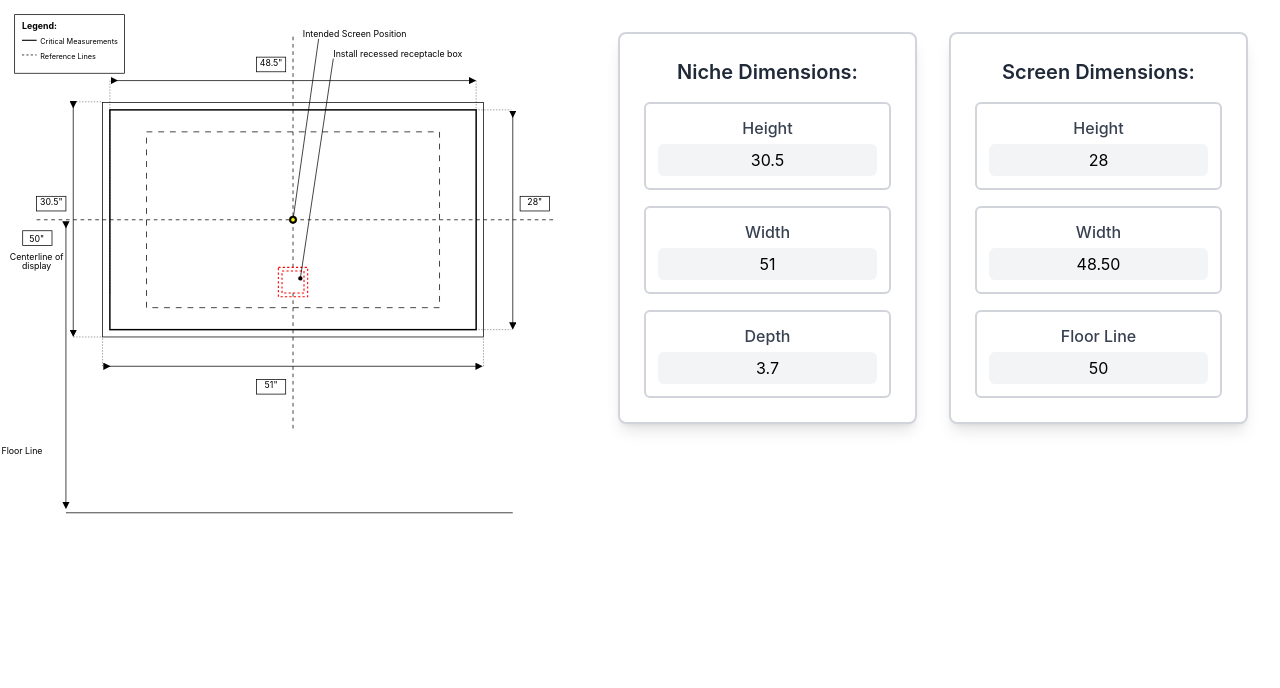
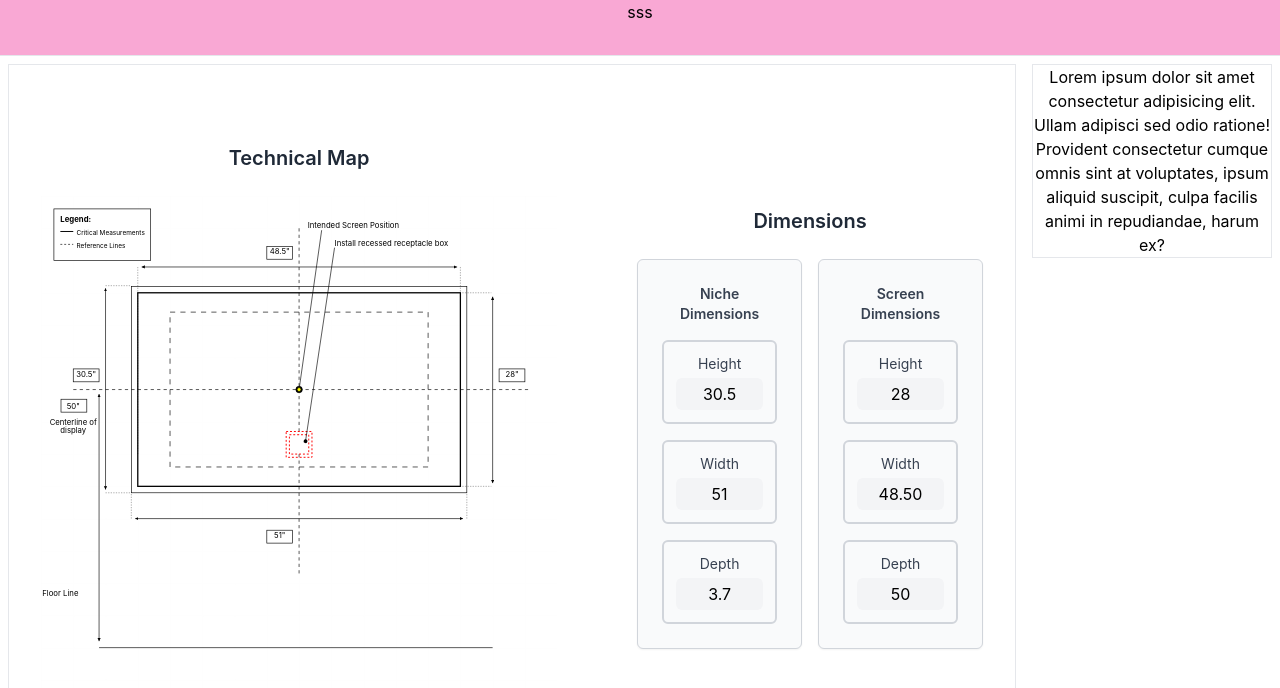
Before and after one commit to Kheidari71/LedTechnicalMap, a React (Create React App) app: page / in a window 1280 px wide. Shown: the top 688 px of the page. Built offline with nearby package versions, Linux system fonts and the light colour scheme.

Commit message:
Added new files for LED-Technical-Map functionality

```diff
--- a/src/App.js
+++ b/src/App.js
@@ -1,11 +1,15 @@
-import logo from './logo.svg';
+
 import './App.css';
 import Content from './components/Content';
+import Sidebar from './components/Sidebar';
+import Header from './components/Header';
 
 function App() {
   return (
     <div className="App">
  <Content/>
+ <Sidebar/>
+ <Header/>
     </div>
   );
 }
--- a/src/components/Content.jsx
+++ b/src/components/Content.jsx
@@ -1,14 +1,26 @@
 import React from 'react';
 import DiagramLED from './DiagramLED';
-import Dimension from './Dimension';
+import DimensionBoxes from './Dimension';
 
 const Content = () => {
     return (
-        <div className='flex flex-row flex-nowrap'>
-            <DiagramLED/>
-            <Dimension/>
-        </div>
+        <section className="w-full h-screen pt-14 lg:pr-64 pr-0 top-0">
+            <div className="w-full p-2 h-full ">
+                {/* Grid layout for side-by-side containers */}
+                <div className="grid grid-cols-1 lg:grid-cols-12 gap-4 h-full border">
+                    {/* Diagram takes 7 columns on large screens */}
+                    <div className="col-span-12 lg:col-span-7 flex items-center justify-center">
+                        <DiagramLED />
+                    </div>
+                    {/* Dimensions take 5 columns on large screens */}
+                    <div className="col-span-12 lg:col-span-5 flex flex-col items-center justify-center">
+                        <DimensionBoxes />
+                    </div>
+
+                </div>
+            </div>
+        </section>
     );
-}
+};
 
 export default Content;
--- a/src/components/DiagramLED.jsx
+++ b/src/components/DiagramLED.jsx
@@ -1,5 +1,5 @@
 import React from "react";
-
+import Demension from "./Dimension"
 const DiagramLED = () => {
   // Add constants for better maintainability
   const COLORS = {
@@ -11,8 +11,13 @@ const DiagramLED = () => {
 
 
   return (
+
+    <div className="w-full h-auto p-4 lg:p-8 bg-white">
+      <h2 className="text-xl font-semibold text-gray-800 mb-6 text-center">
+       Technical Map
+      </h2>
     <svg
-    width="50%"
+    width="100%"
     height="auto"
     viewBox="0 0 800 800"
     preserveAspectRatio="xMidYMid meet"
@@ -158,7 +163,7 @@ const DiagramLED = () => {
         y2="110"
         stroke="black"
         strokeWidth="1"
-        markerStart="url(#arrow)"
+        markerStart="url(#arrowReversed)"
         markerEnd="url(#arrow)"
       />
        <line
@@ -192,7 +197,7 @@ const DiagramLED = () => {
         y2="500"
         stroke="black"
         strokeWidth="1"
-        markerStart="url(#arrow)"
+        markerStart="url(#arrowReversed)"
         markerEnd="url(#arrow)"
       />
 
@@ -227,7 +232,7 @@ const DiagramLED = () => {
         y2="455"
         stroke="black"
         strokeWidth="1"
-        markerStart="url(#arrow)"
+        markerStart="url(#arrowReversed)"
         markerEnd="url(#arrow)"
       />
 
@@ -272,7 +277,7 @@ const DiagramLED = () => {
         y2="445"
         stroke="black"
         strokeWidth="1"
-        markerStart="url(#arrow)"
+        markerStart="url(#arrowReversed)"
         markerEnd="url(#arrow)"
       />
  <line
@@ -317,7 +322,7 @@ const DiagramLED = () => {
         y2="690"
         stroke="black"
         strokeWidth="1"
-        markerStart="url(#arrow)"
+        markerStart="url(#arrowReversed)"
         markerEnd="url(#arrow)"
       />
       <text x="30" y="620" textAnchor="middle" fontSize="12">
@@ -326,16 +331,15 @@ const DiagramLED = () => {
 
       {/* Arrow Definitions */}
       <defs>
-        <marker
-          id="arrow"
-          markerWidth="10"
-          markerHeight="10"
-          refX="5"
-          refY="5"
-          orient="auto"
-        >
-          <path d="M0,0 L10,5 L0,10 Z" fill="black" />
-        </marker>
+          {/* Normal Arrow */}
+    <marker id="arrow" viewBox="0 0 10 10" refX="10" refY="5" markerWidth="5" markerHeight="5" orient="auto">
+      <path d="M0,0 L10,5 L0,10 z" fill="black" />
+    </marker>
+    {/* Reversed Arrow */}
+    <marker id="arrowReversed" viewBox="0 0 10 10" refX="0" refY="5" markerWidth="5" markerHeight="5" orient="auto">
+      <path d="M10,0 L0,5 L10,10 z" fill="black" />
+    </marker>
+
       </defs>
 
       {/* Circle at Intersection of Centerlines */}
@@ -353,6 +357,9 @@ const DiagramLED = () => {
         <text x="35" y="60" fontSize="10">Reference Lines</text>
       </g>
     </svg>
+    </div>
+
+
   );
 };
 
--- a/src/components/Dimension.jsx
+++ b/src/components/Dimension.jsx
@@ -1,84 +1,28 @@
 import React from "react";
+import DimensionGroup from "./DimensionGroup";
+import DimensionItem from "./DimensionItem";
 
 const DimensionBoxes = () => {
   return (
-        <div className="flex flex-rol md:flex-row justify-center items-start space-y-6 md:space-y-0 md:space-x-8 p-8">
+    <div className="w-full h-auto p-4 lg:p-8 bg-white border-gray-200">
+      <h2 className="text-xl font-semibold text-gray-800 mb-6 text-center">
+        Dimensions
+      </h2>
+
+      <div className="grid grid-cols-1 md:grid-cols-2 gap-4">
         {/* Niche Dimensions */}
-            <div className="border-2 border-gray-300 rounded-lg shadow-lg p-6 bg-white w-full max-w-md">
-                <h2 className="text-xl font-semibold text-gray-800 mb-4 text-center">
-                    Niche Dimensions:
-                </h2>
-                <div className="space-y-4">
-                    {/* Height */}
-                    <div className="flex flex-col items-center border-2 border-gray-300 rounded-md p-3">
-                        <span className="text-gray-700 font-medium mb-1">Height</span>
-                        <input
-                            type="text"
-                            value="30.5"
-                            className="border-none bg-gray-100 text-center rounded-md w-full py-1 focus:outline-none focus:ring-2 focus:ring-blue-400"
-                            readOnly
-                        />
-                    </div>
-                    {/* Width */}
-                    <div className="flex flex-col items-center border-2 border-gray-300 rounded-md p-3">
-                        <span className="text-gray-700 font-medium mb-1">Width</span>
-                        <input
-                            type="text"
-                            value="51"
-                            className="border-none bg-gray-100 text-center rounded-md w-full py-1 focus:outline-none focus:ring-2 focus:ring-blue-400"
-                            readOnly
-                        />
-                    </div>
-                    {/* Depth */}
-                    <div className="flex flex-col items-center border-2 border-gray-300 rounded-md p-3">
-                        <span className="text-gray-700 font-medium mb-1">Depth</span>
-                        <input
-                            type="text"
-                            value="3.7"
-                            className="border-none bg-gray-100 text-center rounded-md w-full py-1 focus:outline-none focus:ring-2 focus:ring-blue-400"
-                            readOnly
-                        />
-                    </div>
-                </div>
-            </div>
+        <DimensionGroup title="Niche Dimensions">
+          <DimensionItem label="Height" value="30.5" />
+          <DimensionItem label="Width" value="51" />
+          <DimensionItem label="Depth" value="3.7" />
+        </DimensionGroup>
 
         {/* Screen Dimensions */}
-            <div className="border-2 border-gray-300 rounded-lg shadow-lg p-6 bg-white w-full max-w-md">
-                <h2 className="text-xl font-semibold text-gray-800 mb-4 text-center">
-                    Screen Dimensions:
-                </h2>
-                <div className="space-y-4">
-                    {/* Height */}
-                    <div className="flex flex-col items-center border-2 border-gray-300 rounded-md p-3">
-                        <span className="text-gray-700 font-medium mb-1">Height</span>
-                        <input
-                            type="text"
-                            value="28"
-                            className="border-none bg-gray-100 text-center rounded-md w-full py-1 focus:outline-none focus:ring-2 focus:ring-blue-400"
-                            readOnly
-                        />
-                    </div>
-                    {/* Width */}
-                    <div className="flex flex-col items-center border-2 border-gray-300 rounded-md p-3">
-                        <span className="text-gray-700 font-medium mb-1">Width</span>
-                        <input
-                            type="text"
-                            value="48.50"
-                            className="border-none bg-gray-100 text-center rounded-md w-full py-1 focus:outline-none focus:ring-2 focus:ring-blue-400"
-                            readOnly
-                        />
-                    </div>
-                    {/* Floor Line */}
-                    <div className="flex flex-col items-center border-2 border-gray-300 rounded-md p-3">
-                        <span className="text-gray-700 font-medium mb-1">Floor Line</span>
-                        <input
-                            type="text"
-                            value="50"
-                            className="border-none bg-gray-100 text-center rounded-md w-full py-1 focus:outline-none focus:ring-2 focus:ring-blue-400"
-                            readOnly
-                        />
-                    </div>
-                </div>
+        <DimensionGroup title="Screen Dimensions">
+          <DimensionItem label="Height" value="28" />
+          <DimensionItem label="Width" value="48.50" />
+          <DimensionItem label="Depth" value="50" />
+        </DimensionGroup>
       </div>
     </div>
   );
--- /dev/null
+++ b/src/components/DimensionGroup.jsx
@@ -0,0 +1,14 @@
+import React from "react";
+
+const DimensionGroup = ({ title, children }) => {
+  return (
+    <div className="border border-gray-300 rounded-md p-6 bg-gray-50 shadow-sm">
+      <h3 className="text-sm font-semibold text-gray-700 mb-4 text-center">
+        {title}
+      </h3>
+      <div className="space-y-4">{children}</div>
+    </div>
+  );
+};
+
+export default DimensionGroup;
--- /dev/null
+++ b/src/components/DimensionItem.jsx
@@ -0,0 +1,17 @@
+import React from "react";
+
+const DimensionItem = ({ label, value }) => {
+  return (
+    <div className="flex flex-col items-center border-2 border-gray-300 rounded-md p-3">
+      <span className="text-gray-700 text-sm mb-1">{label}</span>
+      <input
+        type="text"
+        value={value}
+        className="border-none bg-gray-100 text-center rounded-md w-full py-1 focus:outline-none focus:ring-2 focus:ring-blue-400"
+        readOnly
+      />
+    </div>
+  );
+};
+
+export default DimensionItem;
--- /dev/null
+++ b/src/components/Header.jsx
@@ -0,0 +1,11 @@
+import React from 'react';
+
+const Header = () => {
+    return (
+        <div className='bg-pink-300 fixed top-0 w-full left-0 h-14 border-b'>
+            sss
+        </div>
+    );
+}
+
+export default Header;
--- /dev/null
+++ b/src/components/Sidebar.jsx
@@ -0,0 +1,15 @@
+import React from 'react';
+
+const Sidebar = () => {
+    return (
+        <div className=' fixed w-64 lg:right-0 -right-64 top-0 pt-14 h-screen '>
+           <div className='w-full h-full p-2'>
+<div className='w-full border'>
+    <p>Lorem ipsum dolor sit amet consectetur adipisicing elit. Ullam adipisci sed odio ratione! Provident consectetur cumque omnis sint at voluptates, ipsum aliquid suscipit, culpa facilis animi in repudiandae, harum ex?</p>
+</div>
+           </div>
+        </div>
+    );
+}
+
+export default Sidebar;
```
Lines whose indentation alone changed are shown as unchanged.
